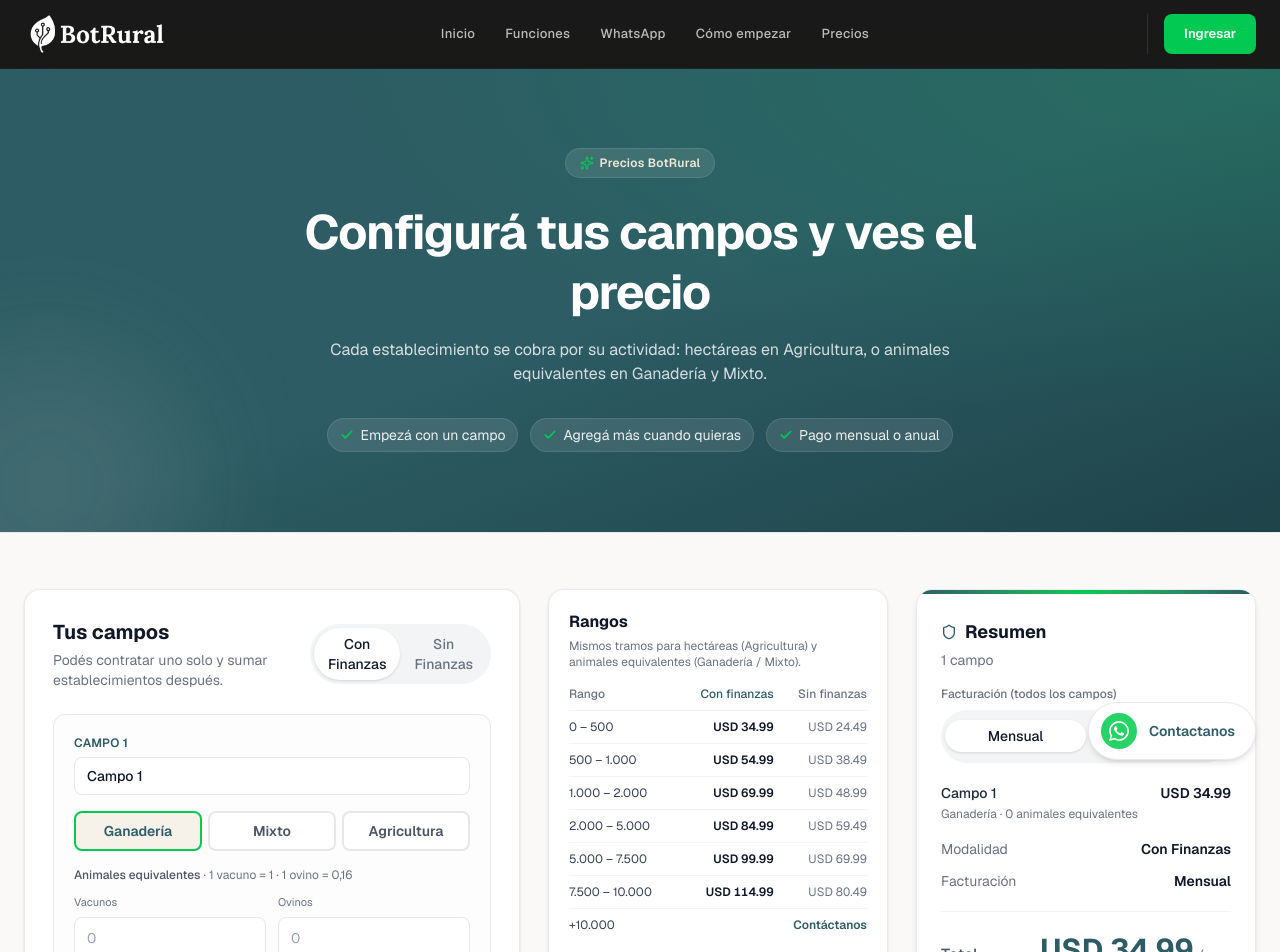
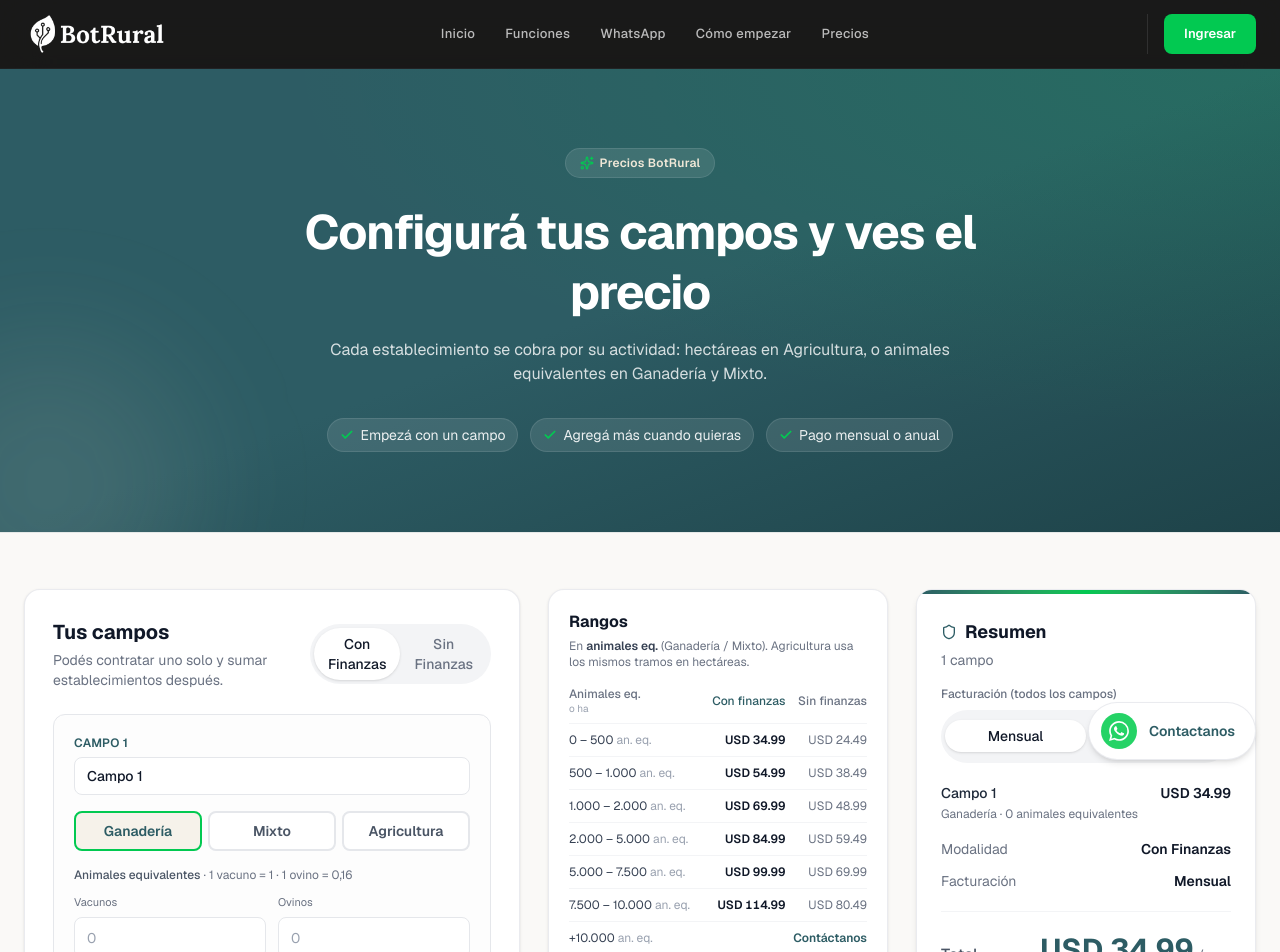
Before and after one commit to talalandig/landingbotrural, a Next.js app: page /pricing in a window 1280 px wide. Shown: the top 952 px of the page. Built offline with nearby package versions, Linux system fonts and the light colour scheme.

Commit message:
Precios: rangos en animales equivalentes

```diff
--- a/app/pricing/page.tsx
+++ b/app/pricing/page.tsx
@@ -406,14 +406,18 @@ export default function PricingPage() {
           <div className="bg-white rounded-2xl shadow-sm border border-gray-200/80 p-5">
             <h3 className="font-bold text-gray-900">Rangos</h3>
             <p className="text-xs text-gray-500 mt-1 mb-4">
-              Mismos tramos para hectáreas (Agricultura) y animales equivalentes (Ganadería / Mixto).
+              En <strong className="font-semibold text-gray-700">animales eq.</strong> (Ganadería / Mixto).
+              Agricultura usa los mismos tramos en hectáreas.
             </p>
 
             <div className="overflow-x-auto">
               <table className="w-full text-xs">
                 <thead>
                   <tr className="text-left text-gray-500">
-                    <th className="font-medium pb-2 pr-2">Rango</th>
+                    <th className="font-medium pb-2 pr-2">
+                      Animales eq.
+                      <span className="block font-normal text-[10px] text-gray-400">o ha</span>
+                    </th>
                     <th
                       className={`font-medium pb-2 pr-2 text-right ${
                         modalidad === 'con' ? 'text-[#2D5C64]' : ''
@@ -433,7 +437,9 @@ export default function PricingPage() {
                 <tbody>
                   {BANDS.map((b) => (
                     <tr key={b.max} className="border-t border-gray-100">
-                      <td className="py-2 pr-2 text-gray-700 whitespace-nowrap">{b.rango}</td>
+                      <td className="py-2 pr-2 text-gray-700 whitespace-nowrap">
+                        {b.rango} <span className="text-gray-400">an. eq.</span>
+                      </td>
                       <td
                         className={`py-2 pr-2 text-right tabular-nums ${
                           modalidad === 'con' ? 'font-semibold text-gray-900' : 'text-gray-500'
@@ -451,7 +457,9 @@ export default function PricingPage() {
                     </tr>
                   ))}
                   <tr className="border-t border-gray-100">
-                    <td className="py-2 pr-2 text-gray-700 whitespace-nowrap">+10.000</td>
+                    <td className="py-2 pr-2 text-gray-700 whitespace-nowrap">
+                      +10.000 <span className="text-gray-400">an. eq.</span>
+                    </td>
                     <td colSpan={2} className="py-2 text-right font-semibold text-[#2D5C64]">
                       Contáctanos
                     </td>
```
